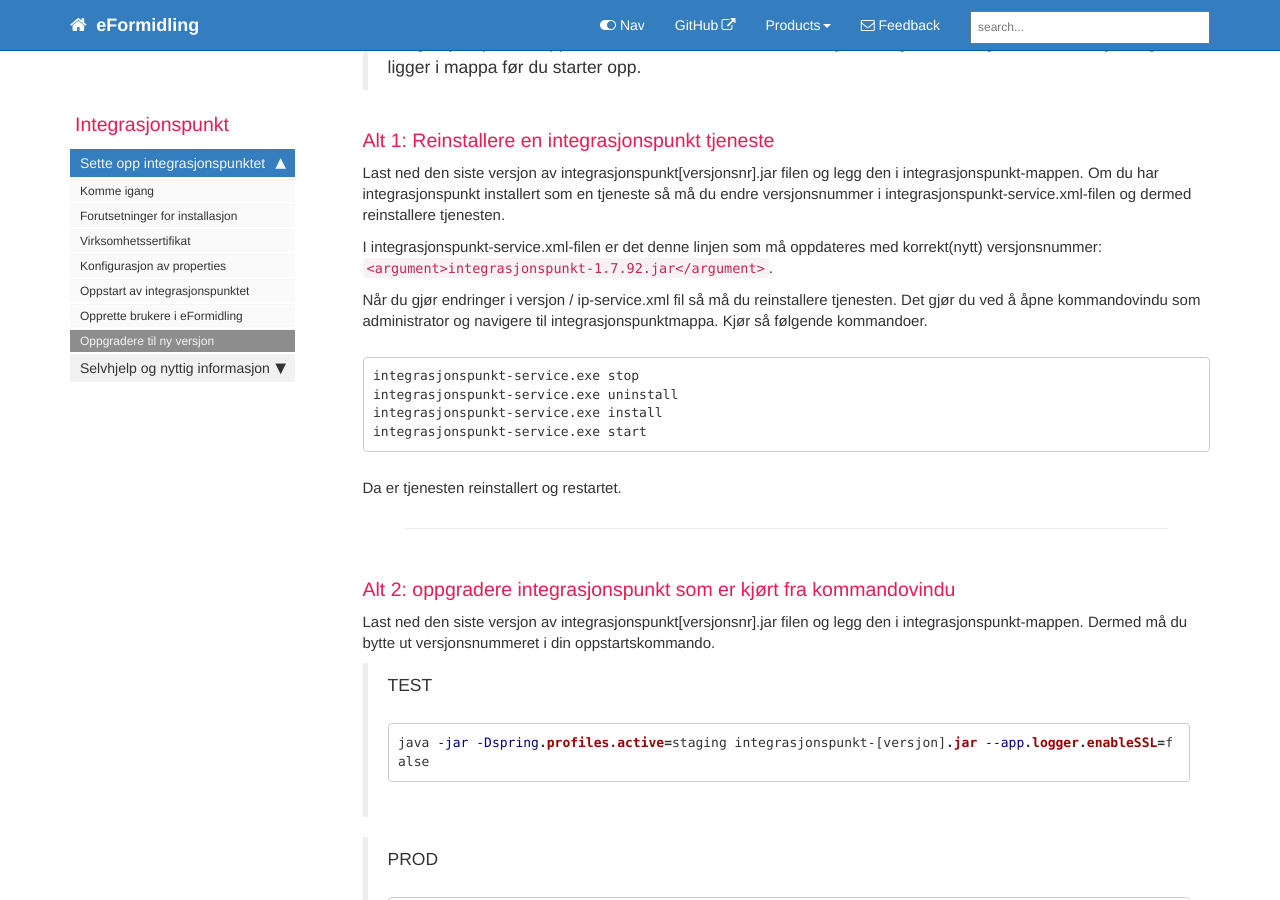
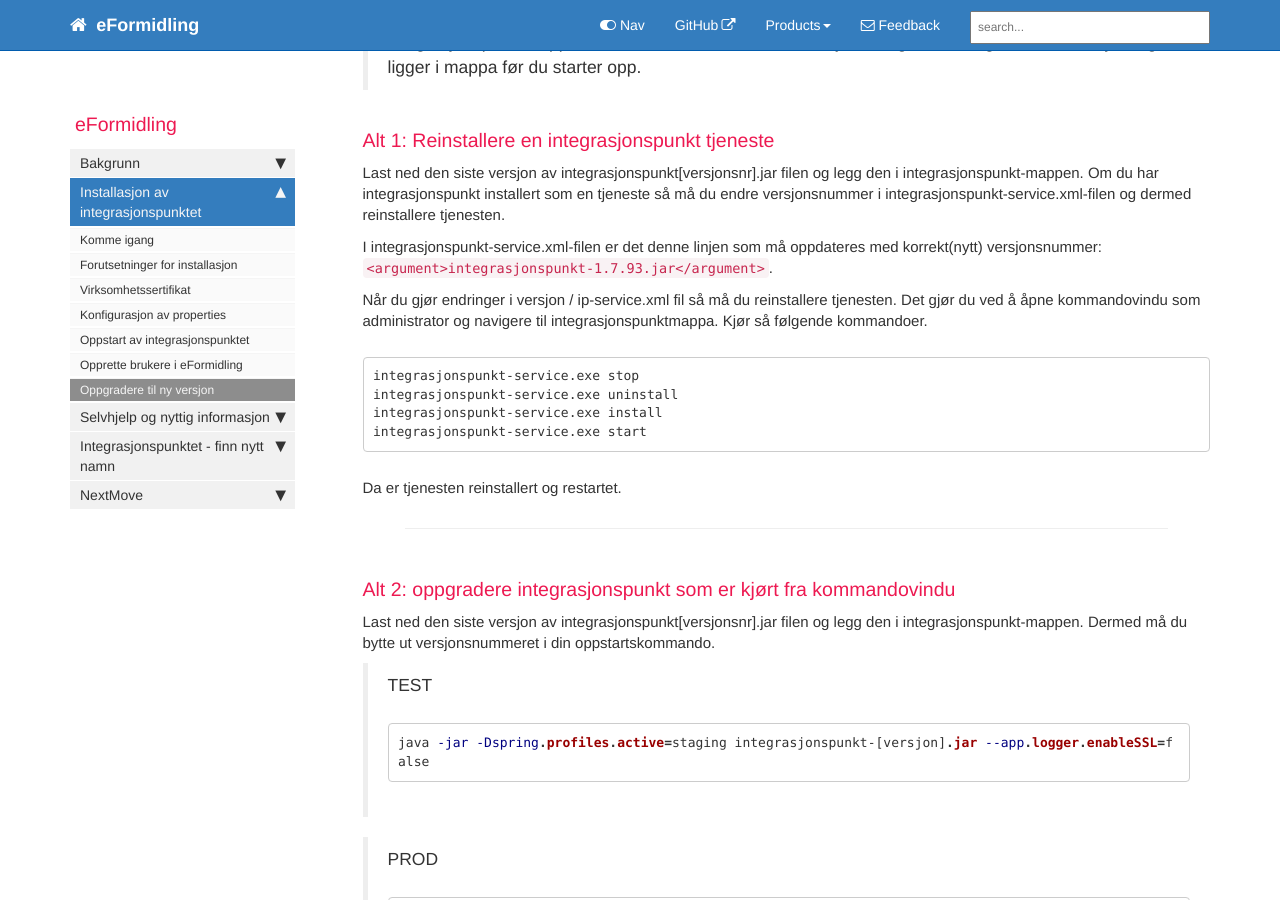
Before and after one commit to difi/eformidling, a Jekyll site: the page built from pages/Installasjon/oppgradere.md, in a window 1280 px wide and 900 px high, scrolled down 667 px. Built offline with Jekyll 4.4.1, drawn with Linux system fonts in a browser that asks for light colours; nearby versions of some CDN libraries; comment, search, counter and statistics services are not loaded.

Commit message:
Update oppgradere.md

````diff
--- a/pages/Installasjon/oppgradere.md
+++ b/pages/Installasjon/oppgradere.md
@@ -2,9 +2,9 @@
 title: Oppgradere integrasjonspunktet til ny versjon
 description: Hvordan man oppgraderer integrasjonspunktet til ny versjon.
 summary: "Hvordan man oppgraderer integrasjonspunktet til ny versjon."
-sidebar: veiledning_sidebar
+sidebar: eformidling
 permalink: ip_upgrade.html
-folder: veiledning
+folder: Installasjon
 ---
 
 ## Oppgradere til ny versjon
@@ -18,7 +18,7 @@ For å oppgradere til ny versjon må den siste versjonen av integrasjonspunkt[ve
 ### Alt 1: Reinstallere en integrasjonspunkt tjeneste
 Last ned den siste versjon av integrasjonspunkt[versjonsnr].jar filen og legg den i integrasjonspunkt-mappen. Om du har integrasjonspunkt installert som en tjeneste så må du endre versjonsnummer i integrasjonspunkt-service.xml-filen og dermed reinstallere tjenesten.
 
-I integrasjonspunkt-service.xml-filen er det denne linjen som må oppdateres med korrekt(nytt) versjonsnummer: ```<argument>integrasjonspunkt-1.7.92.jar</argument>```.
+I integrasjonspunkt-service.xml-filen er det denne linjen som må oppdateres med korrekt(nytt) versjonsnummer: ```<argument>integrasjonspunkt-1.7.93.jar</argument>```.
 
 Når du gjør endringer i versjon / ip-service.xml fil så må du reinstallere tjenesten. Det gjør du ved å åpne kommandovindu som administrator og navigere til integrasjonspunktmappa. Kjør så følgende kommandoer.
 
````
